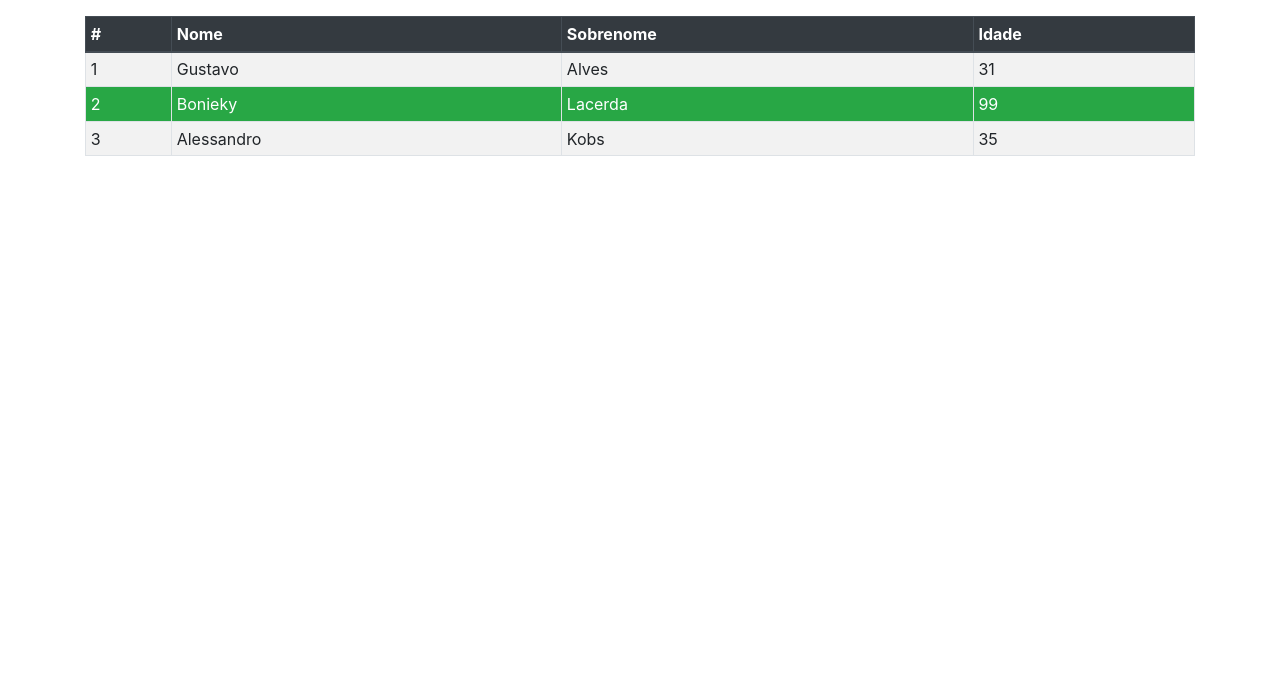
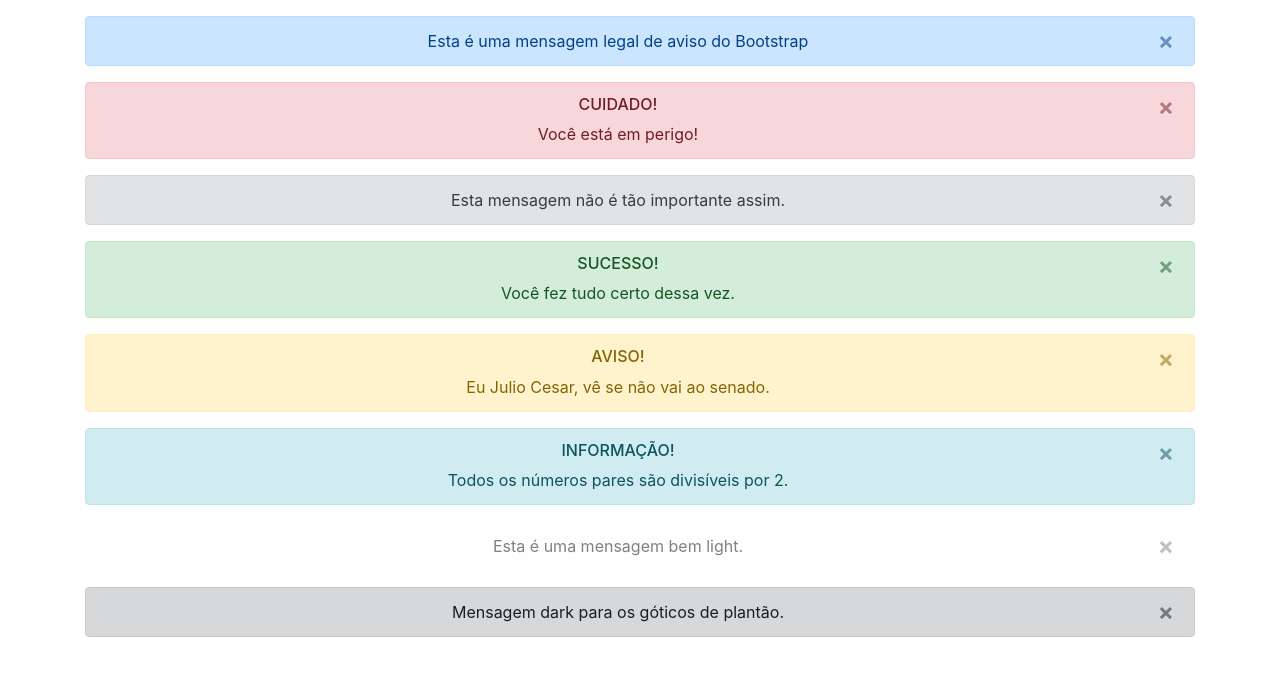
Before and after one commit to gustavoalvesdev/bootstrap-4-b7web, a plain HTML site: page index.html in a window 1280 px wide. Drawn offline with Linux system fonts and the light colour scheme.

Commit message:
Alertas e avisos

```diff
--- a/index.html
+++ b/index.html
@@ -18,39 +18,62 @@
 
 <body>
 
-    <div class="container my-3">
-        <div class="table-responsive">
+    <div class="container my-3 text-center">
 
-            <table class="table table-striped table-bordered table-hover table-sm">
-                <thead class="thead-dark">
-                    <tr>
-                        <th>#</th>
-                        <th>Nome</th>
-                        <th>Sobrenome</th>
-                        <th>Idade</th>
-                    </tr>
-                </thead>
-                <tbody>
-                    <tr>
-                        <td>1</td>
-                        <td>Gustavo</td>
-                        <td>Alves</td>
-                        <td>31</td>
-                    </tr>
-                    <tr class="bg-success text-white">
-                        <td>2</td>
-                        <td>Bonieky</td>
-                        <td>Lacerda</td>
-                        <td>99</td>
-                    </tr>
-                    <tr>
-                        <td>3</td>
-                        <td>Alessandro</td>
-                        <td>Kobs</td>
-                        <td>35</td>
-                    </tr>
-                </tbody>
-            </table>
+        <div class="alert alert-primary alert-dismissible fade show" role="alert">
+            Esta é uma mensagem legal de aviso do Bootstrap
+            <button class="close" data-dismiss="alert" aria-label="Fechar">
+                <span aria-hidden="true">&times;</span>
+            </button>
+        </div>
+
+        <div class="alert alert-danger alert-dismissible fade show" role="alert">
+            <h6 class="alert-heading">CUIDADO!</h6> Você está em perigo!
+            <button class="close" data-dismiss="alert" aria-label="Fechar">
+                <span aria-hidden="true">&times;</span>
+            </button>
+        </div>
+
+        <div class="alert alert-secondary alert-dismissible fade show" role="alert">
+            Esta mensagem não é tão importante assim.
+            <button class="close" data-dismiss="alert" aria-label="Fechar">
+                <span aria-hidden="true">&times;</span>
+            </button>
+        </div>
+
+        <div class="alert alert-success alert-dismissible fade show" role="alert">
+            <h6 class="alert-heading">SUCESSO!</h6> Você fez tudo certo dessa vez.
+            <button class="close" data-dismiss="alert" aria-label="Fechar">
+                <span aria-hidden="true">&times;</span>
+            </button>
+        </div>
+
+        <div class="alert alert-warning alert-dismissible fade show" role="alert">
+            <h6 class="alert-heading">AVISO!</h6> Eu Julio Cesar, vê se não vai ao senado.
+            <button class="close" data-dismiss="alert" aria-label="Fechar">
+                <span aria-hidden="true">&times;</span>
+            </button>
+        </div>
+
+        <div class="alert alert-info alert-dismissible fade show" role="alert">
+            <h6 class="alert-heading">INFORMAÇÃO!</h6> Todos os números pares são divisíveis por 2.
+            <button class="close" data-dismiss="alert" aria-label="Fechar">
+                <span aria-hidden="true">&times;</span>
+            </button>
+        </div>
+
+        <div class="alert alert-light alert-dismissible fade show" role="alert">
+            Esta é uma mensagem bem light.
+            <button class="close" data-dismiss="alert" aria-label="Fechar">
+                <span aria-hidden="true">&times;</span>
+            </button>
+        </div>
+
+        <div class="alert alert-dark alert-dismissible fade show" role="alert">
+            Mensagem dark para os góticos de plantão.
+            <button class="close" data-dismiss="alert" aria-label="Fechar">
+                <span aria-hidden="true">&times;</span>
+            </button>
         </div>
 
     </div>
```
